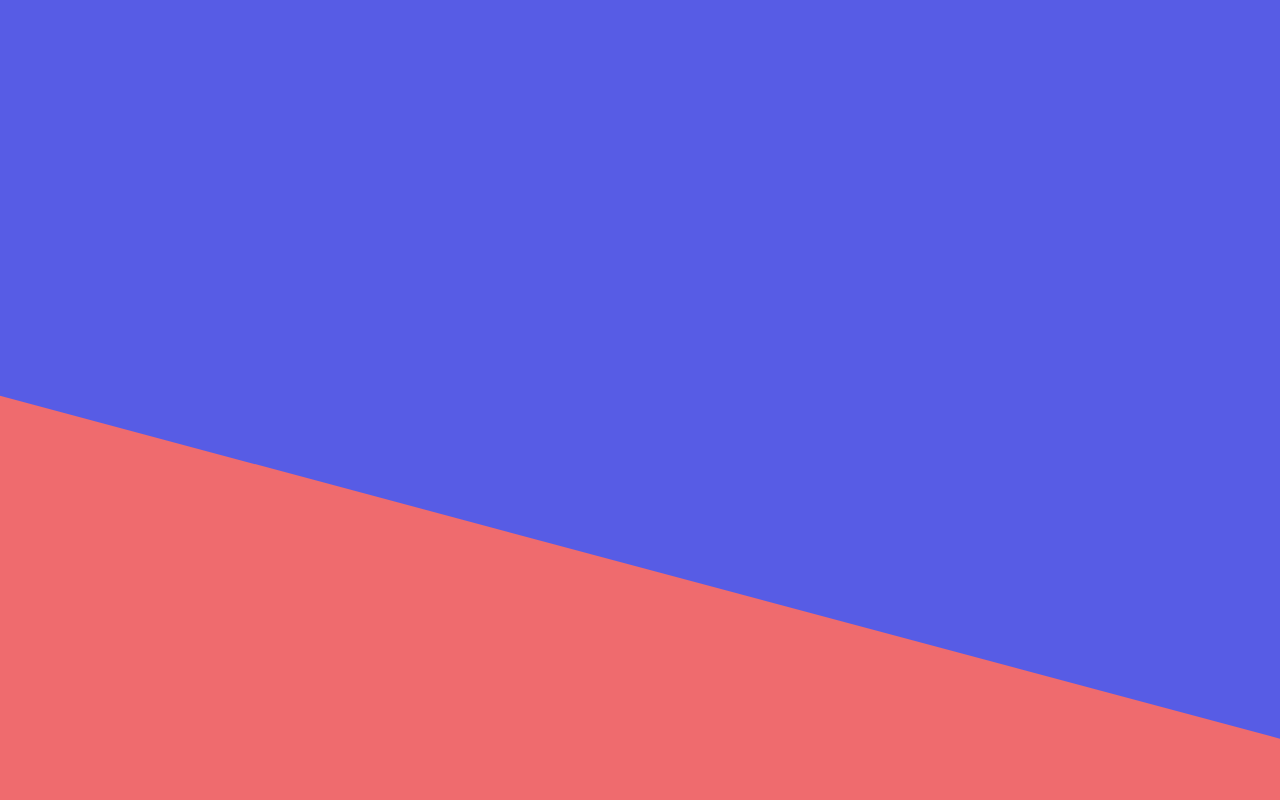
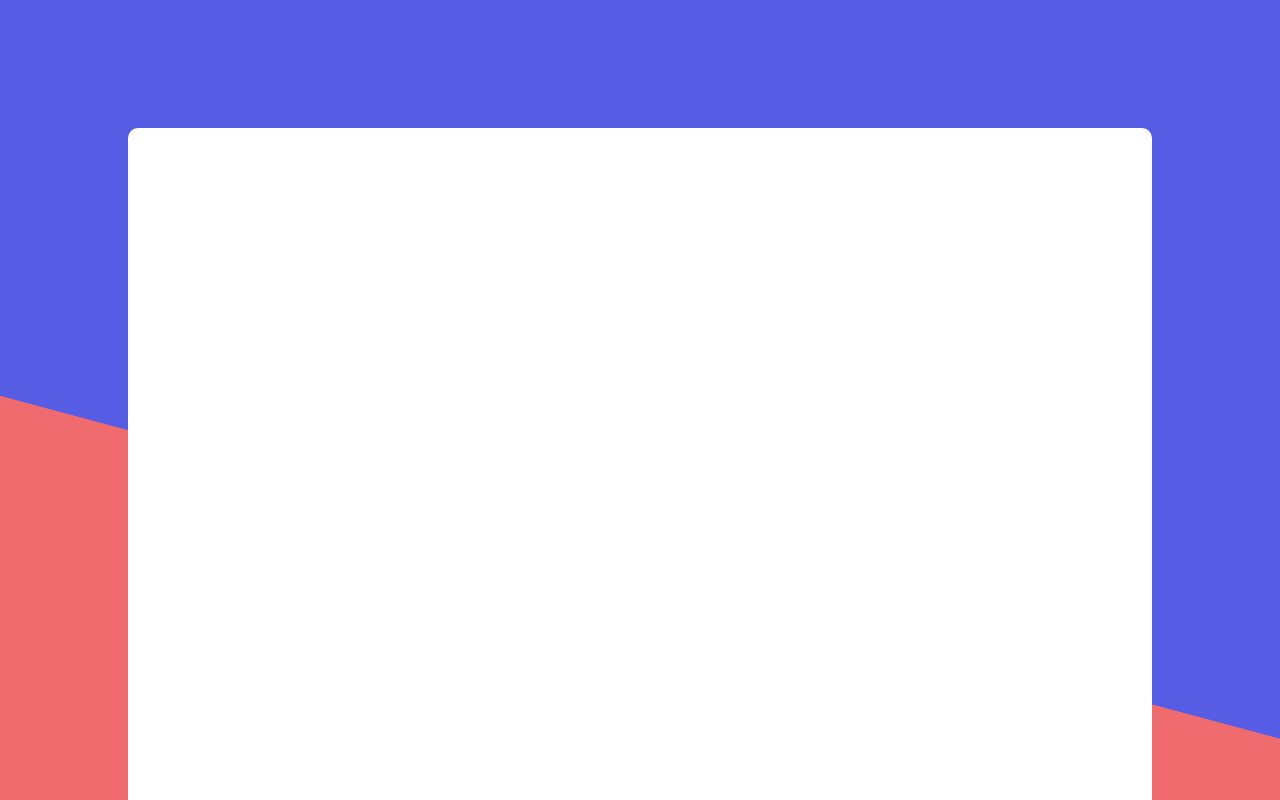
Before and after one commit to baraskarharshal/angular-ToDoList-ivy-kz1niq, an Angular app: page / in a window 1280 px wide. Built offline with nearby package versions, Linux system fonts and the light colour scheme.

Commit message:
2 files modified

```diff
--- a/src/app/app.component.html
+++ b/src/app/app.component.html
@@ -1,4 +1,4 @@
+<div id="main-playground"></div>
 <div id="top-bg">
   <div id="bottom-bg"></div>
-  <div id="main-playground"></div>
 </div>
--- a/src/styles.css
+++ b/src/styles.css
@@ -3,6 +3,7 @@
 body {
   margin: 0;
   padding: 0;
+  overflow: hidden;
 }
 
 #top-bg {
@@ -22,8 +23,11 @@ body {
 }
 
 #main-playground {
+  z-index: 3;
   position: absolute;
-  top:0;
-  height:100vh;
-  width:100vw;
+  background: white;
+  border-radius: 10px;
+  height: 100%;
+  width: 80%;
+  margin: 10% 10% 0 10%;
 }
```
